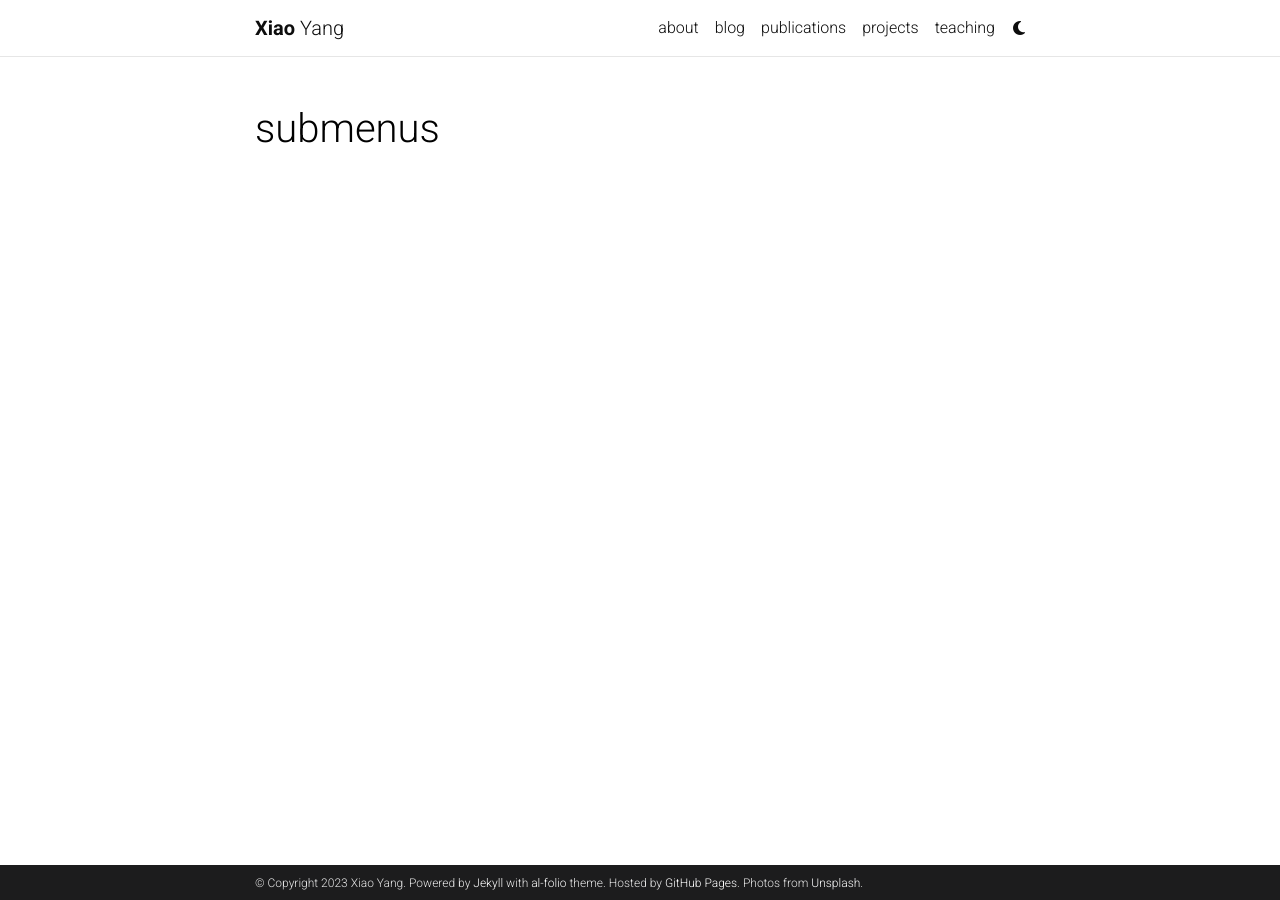
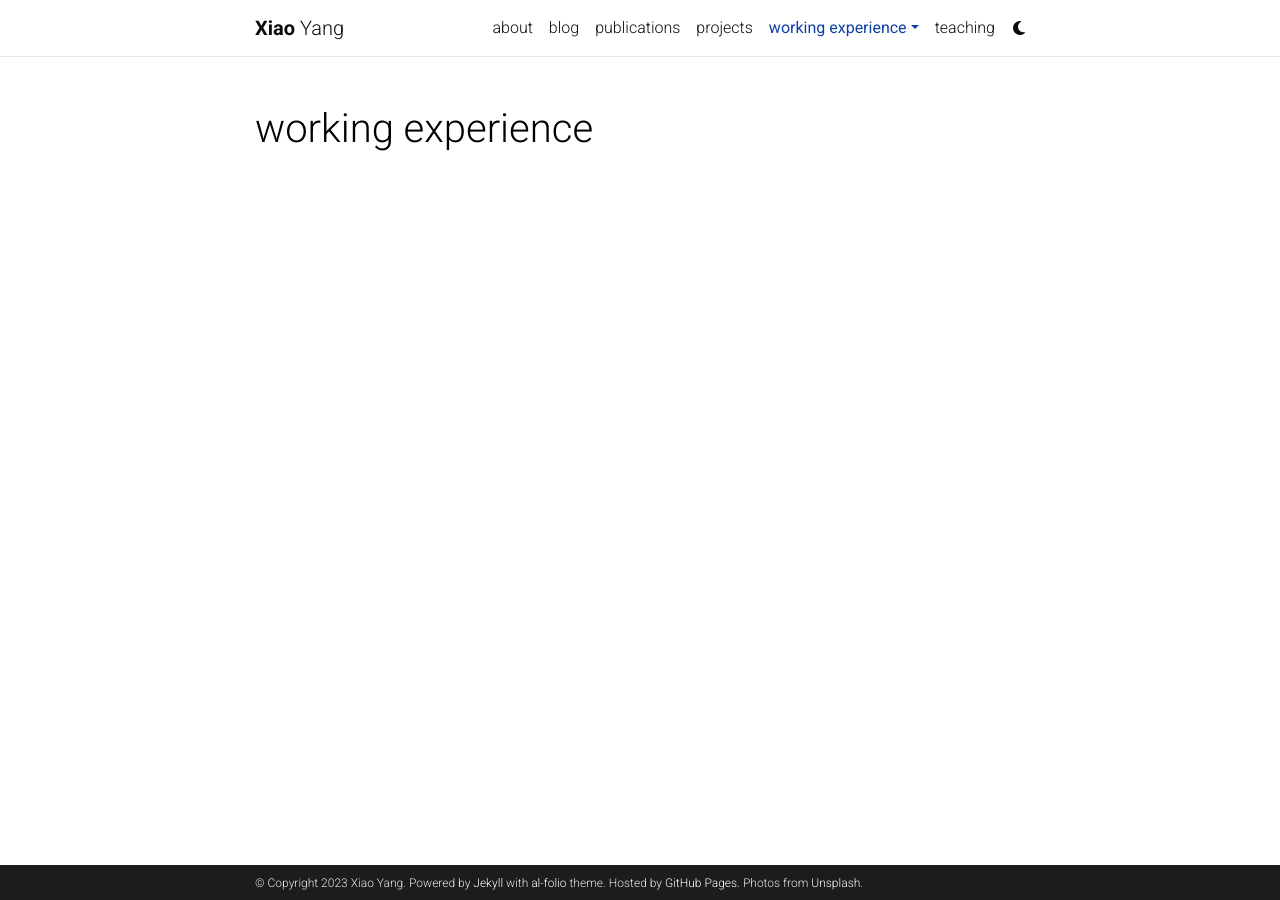
Before and after one commit to XiaoYGitH/XiaoYGitH.github.io, a Jekyll site: the page built from _pages/dropdown.md, in a window 1280 px wide. Built offline with Jekyll 4.4.1, drawn with Linux system fonts in a browser that asks for light colours; full-size pictures stand in for the smaller copies a plugin makes; comment, search, counter and statistics services are not loaded; a style sheet for code colours, icons or effects is not loaded; part of the change alters nothing that is shown.

Commit message:
Update dropdown.md

```diff
--- a/_pages/dropdown.md
+++ b/_pages/dropdown.md
@@ -1,13 +1,13 @@
 ---
 layout: page
-title: submenus
-nav: false
-nav_order: 6
+title: working experience
+nav: true
+nav_order: 5
 dropdown: true
 children:
-    - title: publications
-      permalink: /publications/
+    - title: teaching
+      permalink: /teaching/
     - title: divider
-    - title: projects
-      permalink: /projects/
+    - title: industry
+    #  permalink: /industry/
 ---
```
